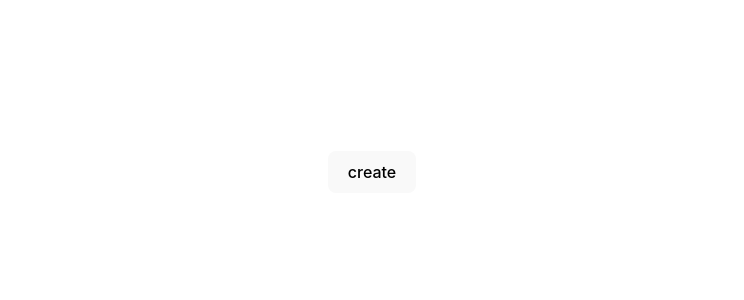
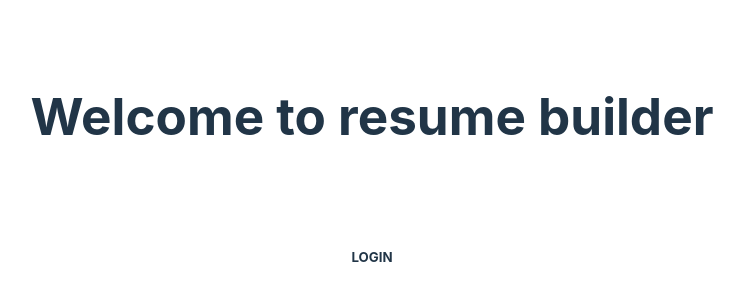
Before and after one commit to EstherFrauvirt/Mall-Navigate-client, a React (Vite) app in the folder navigation-client/: page / in a window 1280 px wide. Shown: the part 228-528 px from the top of the page, without its empty margins (268-1012 px from the left). Built offline with nearby package versions, Linux system fonts and the light colour scheme.

Commit message:
first-chagit

```diff
--- a/navigation-client/src/App.jsx
+++ b/navigation-client/src/App.jsx
@@ -4,7 +4,7 @@ import Matrix from './components/matrix'
 import BuildMatrix from './components/buildMatrix'
 import { BrowserRouter, Link } from 'react-router-dom'
 import AppRoutes from './components/routers/appRouters'
-import Home from './components/home'
+import Home from './components/admin'
 
 function App() {
   return (
--- /dev/null
+++ b/navigation-client/src/components/Login.jsx
@@ -0,0 +1,25 @@
+import React, { useState, useContext } from 'react'
+import { useNavigate } from "react-router-dom";
+
+
+
+export default function Login() {
+  const [user, setUser] = useState({
+    email: '',
+    password: ''
+  });
+
+  const navigate = useNavigate();
+
+
+  const handleSubmit = (e) => {
+
+  };
+
+  return (
+    <>
+      <h5>LOGIN</h5>
+
+    </>
+  );
+}
--- /dev/null
+++ b/navigation-client/src/components/Register.jsx
@@ -0,0 +1,9 @@
+import React from 'react'
+
+export default function Register() {
+    return (
+        <div>
+
+        </div>
+    )
+}
--- a/navigation-client/src/components/home.jsx
+++ b/navigation-client/src/components/admin.jsx
@@ -2,7 +2,7 @@ import React from 'react'
 import AppRoutes from './routers/appRouters'
 import { Link } from 'react-router-dom'
 
-export default function Home() {
+export default function Admin() {
   return (
     <div>
         <Link to={"/campSize"}><button>create</button></Link>
--- a/navigation-client/src/components/routers/appRouters.jsx
+++ b/navigation-client/src/components/routers/appRouters.jsx
@@ -2,16 +2,19 @@ import React from 'react'
 import { Route, Router, Routes } from 'react-router-dom'
 import BuildMatrix from '../buildMatrix'
 import App from '../../App'
-import Home from '../home'
+import Admin from '../admin'
 import CampSize from '../details/campSize'
+import Home from '../../pages/Home'
 
 export default function AppRoutes() {
     return (
         <div>
             <Routes>
-                <Route path='/' element={<Home/>}/>
+                <Route path='/admin' element={<Admin/>}/>
                 <Route path='/buildMatrix' element={<BuildMatrix />} />
                  <Route path='/campSize' element={<CampSize  />} />
+                 <Route path='/' element={<Home />}/>
+
                {/* <Route path='/cvList' element={<CvList />} /> */}
                 {/* <Route path='/cvList/:id' element={<Resume />} /> */}
             </Routes>
--- /dev/null
+++ b/navigation-client/src/pages/Home.jsx
@@ -0,0 +1,14 @@
+import React from 'react'
+import Login from '../components/Login'
+import Register from '../components/Register'
+
+export default function Home() {
+  return (
+    <div><h1>Welcome to resume builder</h1>
+    <br />
+    <br />
+        <Login/>
+        <Register/>
+    </div>
+  )
+}
```
